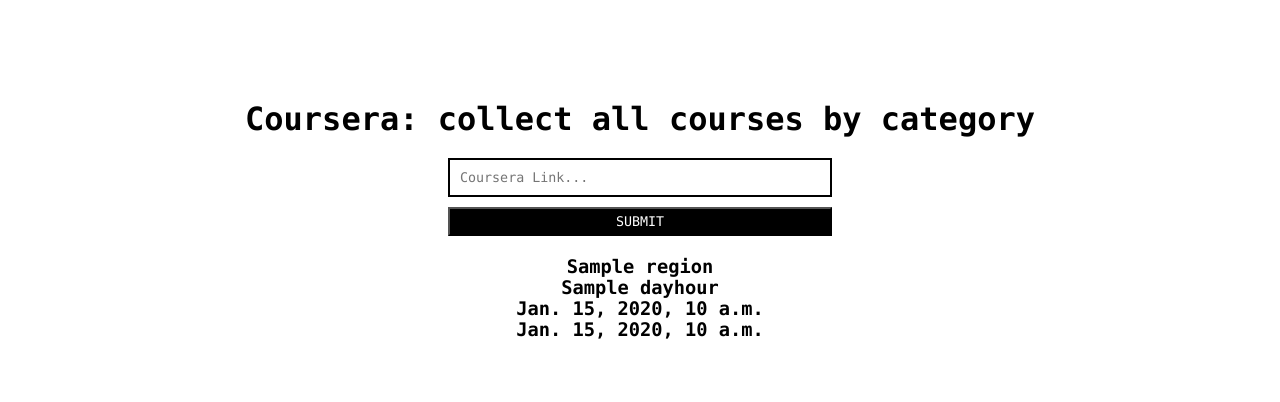
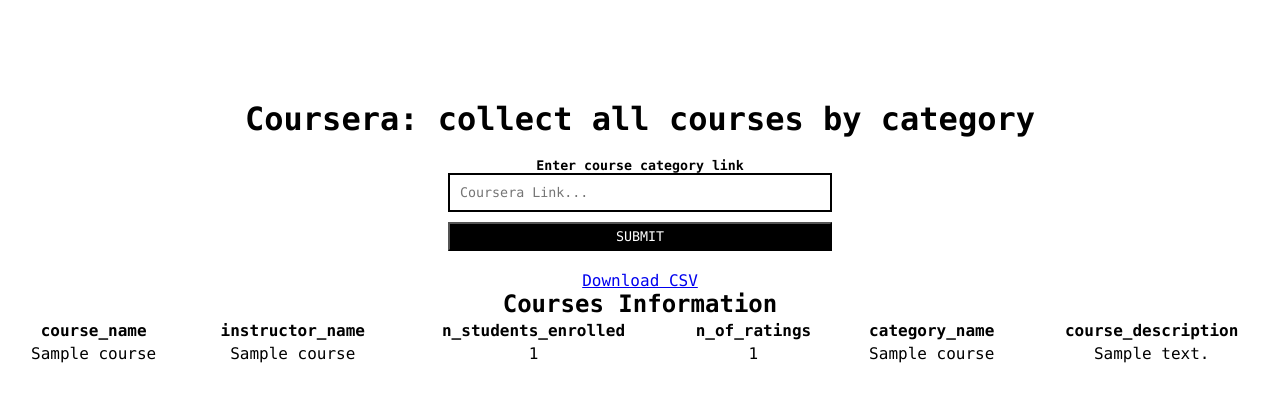
Before and after one commit to Victor-Tilve/Coursera-Scrapper, a Django app: template templates/core/home.html in a window 1280 px wide. Shown: the top 402 px of the page. Run offline with Django 3.2, Linux system fonts and the light colour scheme; the template is opened without the code that fills it: most values are stand-ins (such as "Sample title", 1, 10 or a date in 2020).

Commit message:
home update

```diff
--- a/templates/core/home.html
+++ b/templates/core/home.html
@@ -1,16 +1,19 @@
-<!doctype html>
+<!DOCTYPE html>
 <html lang="en">
   <head>
-    <meta charset="UTF-8">
-    <meta name="viewport"
-          content="width=device-width, user-scalable=no, initial-scale=1.0, maximum-scale=1.0, minimum-scale=1.0">
-    <meta http-equiv="X-UA-Compatible" content="ie=edge">
-    <title>Django Weather App</title>
+    <meta charset="UTF-8" />
+    <meta
+      name="viewport"
+      content="width=device-width, user-scalable=no, initial-scale=1.0, maximum-scale=1.0, minimum-scale=1.0"
+    />
+    <meta http-equiv="X-UA-Compatible" content="ie=edge" />
+    <title>Django Coursera Scraper App</title>
     <style>
       * {
         margin: 0;
         box-sizing: border-box;
-            font-family: "Bitstream Vera Sans Mono", Monaco, "Courier New", Courier, monospace;
+        font-family: "Bitstream Vera Sans Mono", Monaco, "Courier New", Courier,
+          monospace;
       }
 
       #main {
@@ -22,14 +25,14 @@
         margin-bottom: 20px;
       }
 
-        input[type='text'] {
+      input[type="text"] {
         width: 30%;
         margin-bottom: 10px;
         padding: 10px;
         border: 2px solid black;
       }
 
-        input[type='submit'] {
+      input[type="submit"] {
         width: 30%;
         padding: 5px;
         background: black;
@@ -43,20 +46,49 @@
   </head>
   <body>
     <div id="main">
-    <h1>Coursera: collect all courses by category </h1>
+      <h1>Coursera: collect all courses by category</h1>
       <form method="GET">
+        {% csrf_token %}
         <div>
+          <h5>Enter course category link</h5>
           <label for="category"></label>
-            <input type="text" id="category" value="{{ request.GET.category }}" placeholder="Coursera Link..." name="category"/>
+          <input
+            type="text"
+            id="category"
+            value="{{ request.GET.category }}"
+            placeholder="Coursera Link..."
+            name="category"
+          />
         </div>
-        <input type="submit" value="Submit"/>
+        <input type="submit" value="Submit" />
       </form>
-    {% if result %}
-        <h3>{{ result.region }}</h3>
-        <h3>{{ result.dayhour }}</h3>
-        <h3>{{ result.temp_now }}</h3>
-        <h3>{{ result.weather_now }}</h3>
+      {% if file_name %}
       {% endif %}
+      {% if courses %}
+      <a href="{% url 'download_csv_file' file_name %}">Download CSV</a>
+      <h2>Courses Information</h2>
+
+      <table style="width: 100%">
+        <tr>
+          <th>course_name</th>
+          <th>instructor_name</th>
+          <th>n_students_enrolled</th>
+          <th>n_of_ratings</th>
+          <th>category_name</th>
+          <th>course_description</th>
+        </tr>
+        {% for course in courses %}
+        <tr>
+          <td>{{ course.course_name}}</td>
+          <td>{{ course.instructor_name}}</td>
+          <td>{{ course.n_students_enrolled}}</td>
+          <td>{{ course.n_of_ratings}}</td>
+          <td>{{ course.category_name}}</td>
+          <td>{{ course.course_description}}</td>
+        </tr>
+        {% endfor %}
+        {% endif %}
+
     </div>
   </body>
 </html>
```
Lines whose indentation alone changed are shown as unchanged.
